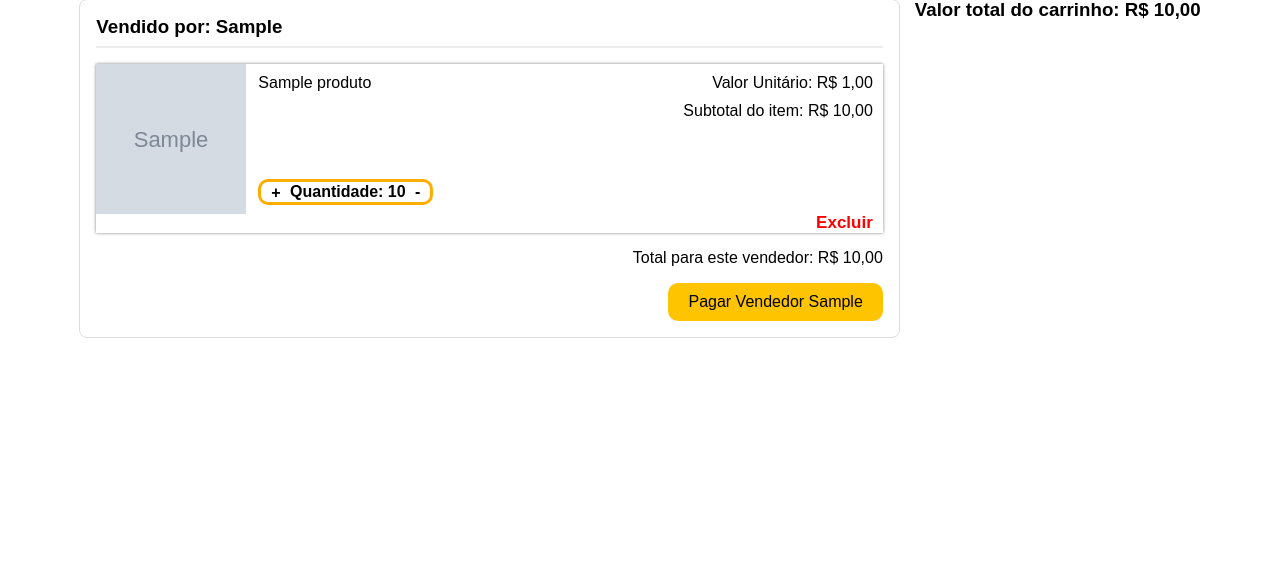
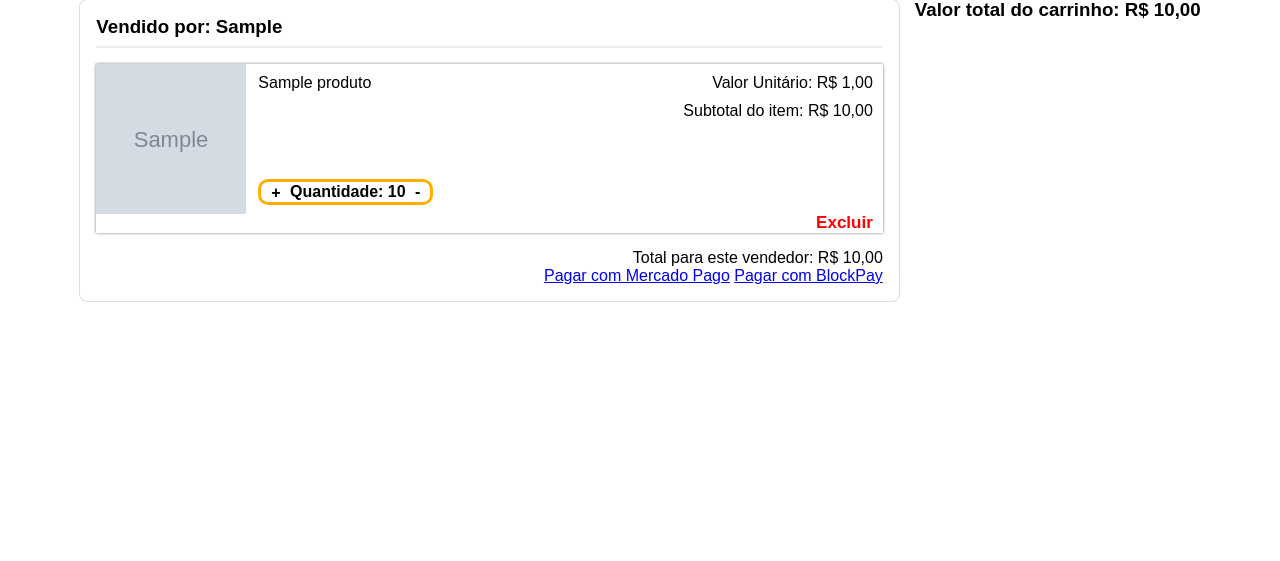
Before and after one commit to MauricioIkeda/BlockPayUnimarEcommerce, a Django app: page /carrinho/ in a window 1280 px wide. Shown: the part 96-657 px from the top of the page. Run offline with Django 5.2, Linux system fonts and the light colour scheme; a user stored in the database is signed in; tables that the repository leaves empty hold one stand-in row (values such as "Sample post"); grey boxes marked "Sample" are stand-in pictures.

Commit message:
COLOCANDO P

```diff
--- a/Store/templates/carrinho.html
+++ b/Store/templates/carrinho.html
@@ -30,7 +30,10 @@
 
                     <div class='cart-info-vendedor'>
                         <p class='cart-total-price'>Total para este vendedor: R$ {{ info.subtotal }}</p>
-                            <a class='cart-finish-button' href="{% url 'pagamento' vendedor_id=vendedor.id %}">Pagar Vendedor {{ vendedor.first_name|default:vendedor.username }}</a>
+                        <div class="payment-method-buttons">
+                            <a class="payment-button MP" href="{% url 'pagamento_pix' vendedor_id=vendedor.id %}">Pagar com Mercado Pago</a>
+                            <a class="payment-button BP" href="{% url 'pagamento_cartao' vendedor_id=vendedor.id %}">Pagar com BlockPay</a>
+                        </div>
                     </div>
                 </div>
             {% endfor %}
```
Lines whose indentation alone changed are shown as unchanged.
